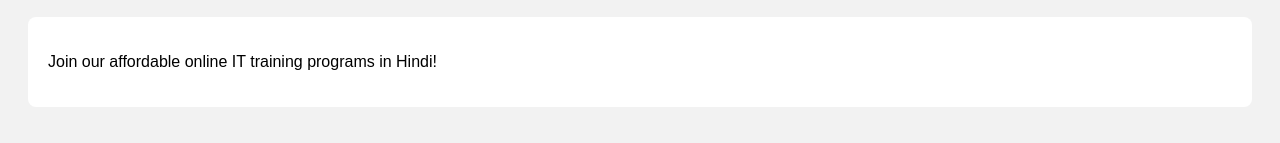
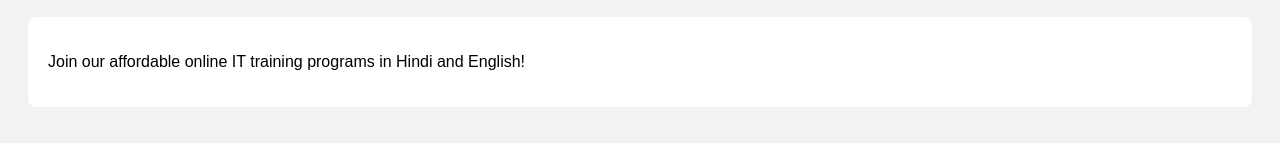
Before and after one commit to techtraineeuser/techtrainee, a plain HTML site: page index.html in a window 1280 px wide. Shown: the part 159-302 px from the top of the page. Drawn offline with Linux system fonts and the light colour scheme.

Commit message:
new changes

```diff
--- a/index.html
+++ b/index.html
@@ -13,7 +13,7 @@
     <a href="courses.html">Courses</a>
   </nav>
   <main>
-    <p>Join our affordable online IT training programs in Hindi!</p>
+    <p>Join our affordable online IT training programs in Hindi and English!</p>
   </main>
 </body>
 </html>
```
